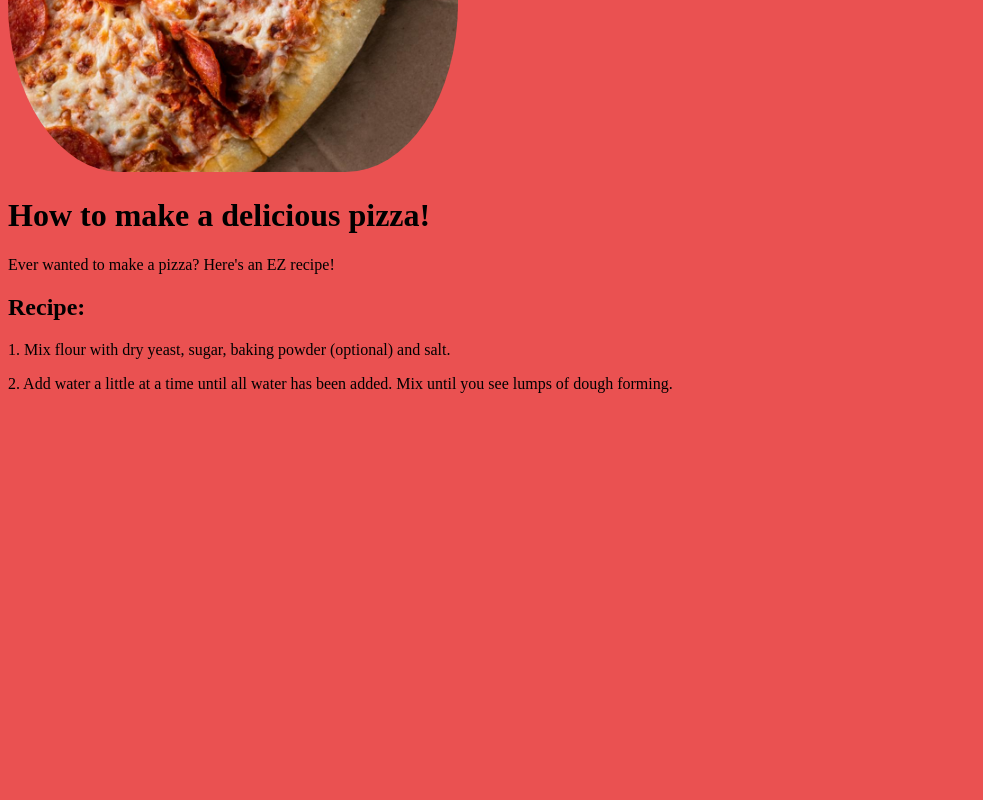
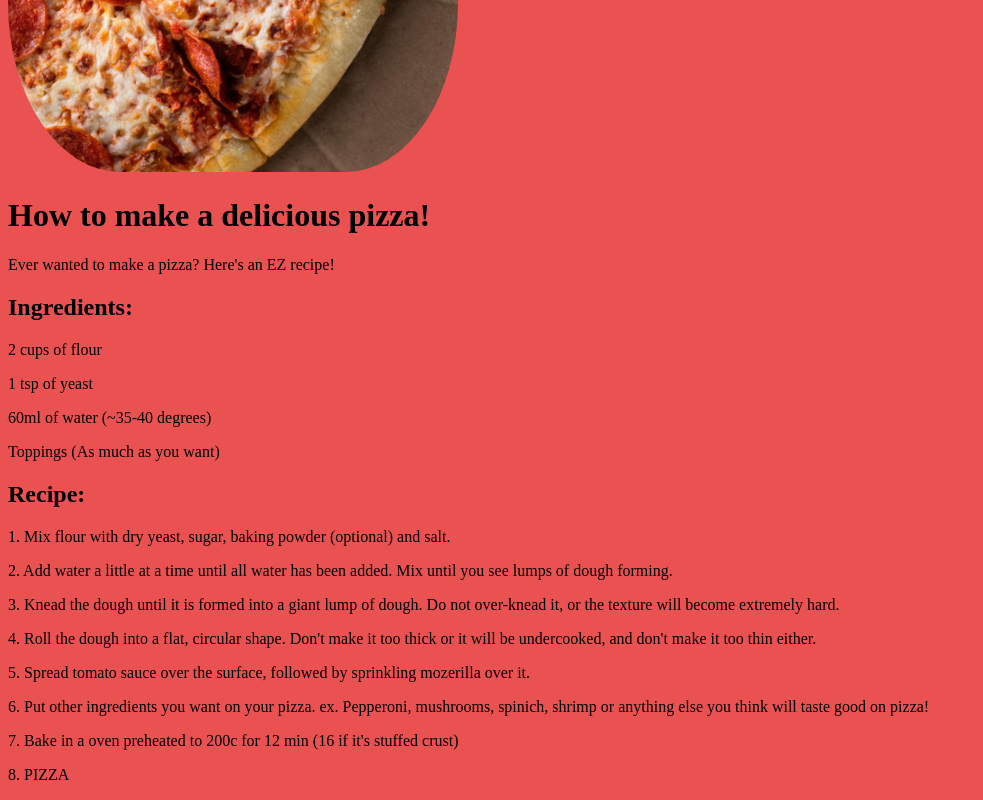
Before and after one commit to SirClodsire/How-to-make-a-pizza, a plain HTML site: page index.html in a window 1280 px wide. Shown: the part 511-1311 px from the top of the page, without its empty margins (0-983 px from the left). Before the commit the page ends 920 px from the top, so only its background shows below. Drawn offline with Linux system fonts and the light colour scheme.

Commit message:
Finished?

```diff
--- a/index.html
+++ b/index.html
@@ -11,10 +11,20 @@
     <h1>How to make a delicious pizza!</h1>
     <p>Ever wanted to make a pizza? Here's an EZ recipe!</p>
 
+    <h2>Ingredients:</h2>
+    <p>2 cups of flour</p>
+    <p>1 tsp of yeast</p>
+    <p>60ml of water (~35-40 degrees)</p>
+    <p>Toppings (As much as you want)</p>
+
     <h2>Recipe:</h2>
     <p>1. Mix flour with dry yeast, sugar, baking powder (optional) and salt.</p>
     <p>2. Add water a little at a time until all water has been added. Mix until you see lumps of dough forming.</p>
-    <p></p>
-
+    <p>3. Knead the dough until it is formed into a giant lump of dough. Do not over-knead it, or the texture will become extremely hard.</p>
+    <p>4. Roll the dough into a flat, circular shape. Don't make it too thick or it will be undercooked, and don't make it too thin either.</p>
+    <p>5. Spread tomato sauce over the surface, followed by sprinkling mozerilla over it.</p>
+    <p>6. Put other ingredients you want on your pizza. ex. Pepperoni, mushrooms, spinich, shrimp or anything else you think will taste good on pizza!</p>
+    <p>7. Bake in a oven preheated to 200c for 12 min (16 if it's stuffed crust)</p>
+    <p>8. PIZZA</p>
 </body>
 </html>
```
